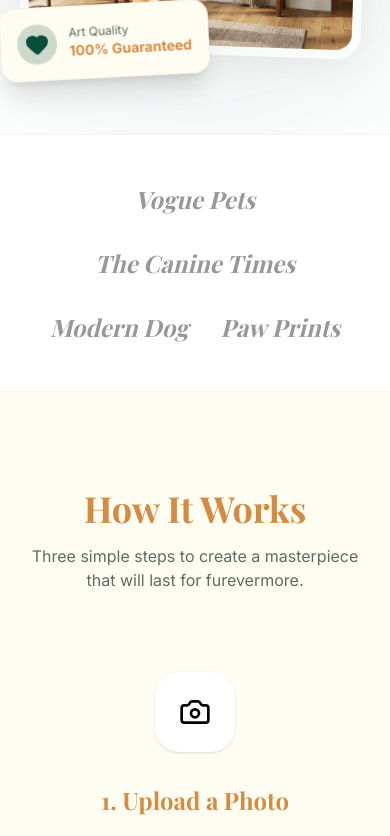
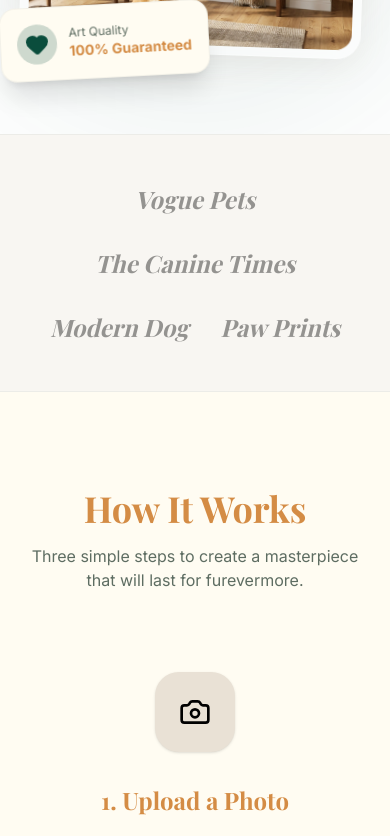
Before and after one commit to dw-wolfpack/forevermore-app, a Next.js app in the folder furevermore_web/: page / in a window 390 px wide. Shown: the part 1160-1996 px from the top of the page. Built offline with nearby package versions, Linux system fonts and the light colour scheme; a web font is replaced by a local one.

Commit message:
fix: fixing mobile nonsense and sidebar

```diff
--- a/furevermore_web/app/page.tsx
+++ b/furevermore_web/app/page.tsx
@@ -85,7 +85,7 @@ export default function Home() {
       </section>
 
       {/* Social Proof Marks */}
-      <section className="py-12 bg-white/50 border-y border-brand-text/5">
+      <section className="py-12 bg-brand-chip/30 border-y border-brand-text/5">
         <div className="container mx-auto px-6">
           <div className="flex flex-wrap justify-center items-center gap-8 md:gap-20 opacity-40 grayscale">
              {/* Mock brand logos would go here */}
@@ -124,7 +124,7 @@ export default function Home() {
               }
             ].map((step, i) => (
               <div key={i} className="text-center group">
-                <div className="w-20 h-20 bg-white rounded-3xl flex items-center justify-center mx-auto mb-8 shadow-sm group-hover:bg-primary group-hover:text-white transition-all duration-300 group-hover:scale-110">
+                <div className="w-20 h-20 bg-brand-chip rounded-3xl flex items-center justify-center mx-auto mb-8 shadow-sm group-hover:bg-primary group-hover:text-white transition-all duration-300 group-hover:scale-110">
                   {step.icon}
                 </div>
                 <h3 className="text-2xl font-serif font-bold text-secondary mb-4">{step.title}</h3>
--- a/furevermore_web/components/Header.tsx
+++ b/furevermore_web/components/Header.tsx
@@ -106,7 +106,7 @@ export const Header = () => {
               animate={{ x: 0 }}
               exit={{ x: "100%" }}
               transition={{ type: "spring", damping: 25, stiffness: 200 }}
-              className="fixed top-0 right-0 bottom-0 w-[280px] bg-brand-bg z-[100] p-8 shadow-2xl md:hidden border-l border-brand-text/5"
+              className="fixed top-0 right-0 bottom-0 w-full max-w-[300px] bg-brand-bg z-[101] p-8 shadow-[0_0_50px_rgba(0,0,0,0.3)] md:hidden border-l border-brand-text/5"
             >
               <div className="flex flex-col h-full">
                 <div className="flex items-center justify-between mb-12">
--- a/furevermore_web/components/NewsletterForm.tsx
+++ b/furevermore_web/components/NewsletterForm.tsx
@@ -49,15 +49,15 @@ export const NewsletterForm = ({
 
   if (subscribed) {
     return (
-      <div className={`py-4 animate-in fade-in zoom-in duration-500 ${centered ? 'text-center' : ''}`}>
-        <div className={`w-16 h-16 bg-success/10 rounded-full flex items-center justify-center mb-6 text-success ${centered ? 'mx-auto' : ''}`}>
-          <CheckCircle2 className="w-8 h-8" />
+        <div className={`py-4 animate-in fade-in zoom-in duration-500 ${centered ? 'text-center' : ''}`}>
+          <div className={`w-16 h-16 bg-success/10 rounded-full flex items-center justify-center mb-6 text-success ${centered ? 'mx-auto' : ''}`}>
+            <CheckCircle2 className="w-10 h-10" />
+          </div>
+          <h3 className="text-2xl font-serif font-bold text-secondary mb-2">Welcome to the Pack!</h3>
+          <p className="text-brand-muted">
+            We've added your name to the list.
+          </p>
         </div>
-        <h3 className="text-2xl font-serif font-bold text-secondary mb-2 text-brand-bg">Welcome to the Pack!</h3>
-        <p className="text-brand-muted text-brand-bg/70">
-          We've added your name to the list.
-        </p>
-      </div>
     );
   }
 
```
